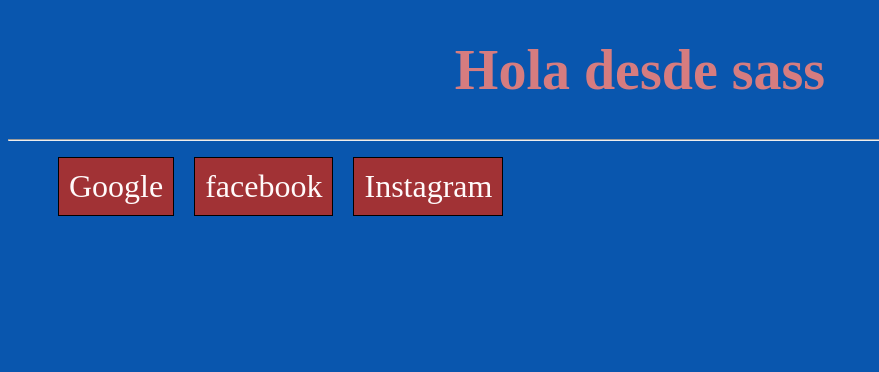
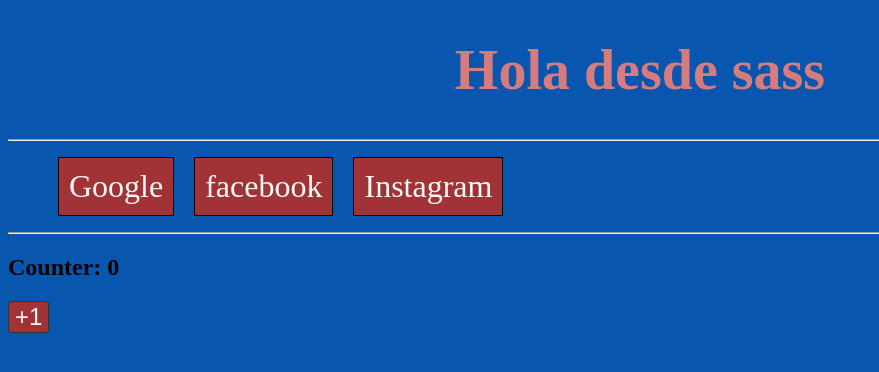
Before and after one commit to DanielTuttos/React-Vite-Sass, a React (Vite) app: page / in a window 1280 px wide. Shown: the top 372 px of the page, without its empty margins (0-879 px from the left). Built offline with nearby package versions, Linux system fonts and the light colour scheme.

Commit message:
css de componentes

```diff
--- a/src/App.jsx
+++ b/src/App.jsx
@@ -1,4 +1,5 @@
 import React from "react";
+import Buttons from "./components/Buttons";
 
 const App = () => {
   return (
@@ -16,6 +17,9 @@
           <a href="#">Instagram</a>
         </li>
       </ul>
+      <hr />
+      <h2>Counter: 0</h2>
+      <Buttons type={'btn btn-primary'} text={'+1'}/>
     </div>
   );
 };
--- /dev/null
+++ b/src/components/Buttons.jsx
@@ -0,0 +1,11 @@
+import React from "react";
+
+const Buttons = ({ type, text }) => {
+  return (
+    <>
+      <button className={type}>{text}</button>
+    </>
+  );
+};
+
+export default Buttons;
--- /dev/null
+++ b/src/sass/components/_buttons.scss
@@ -0,0 +1,19 @@
+.btn {
+  background-color: $white;
+  color: $dark;
+  font-size: 1.5rem;
+  border: 1px solid $dark;
+  border-radius: 3px;
+  &:hover {
+    cursor: pointer;
+    background-color: darken($color: $white, $amount: 10);
+  }
+  &.btn-primary {
+    background-color: $primary;
+    color: $white;
+    &:hover {
+      cursor: pointer;
+      background-color: darken($color: $primary, $amount: 10);
+    }
+  }
+}
--- a/src/sass/index.scss
+++ b/src/sass/index.scss
@@ -2,3 +2,4 @@
 @import './extras/Title';
 @import './extras/links';
 @import './config/global';
+@import './components/buttons';
```
